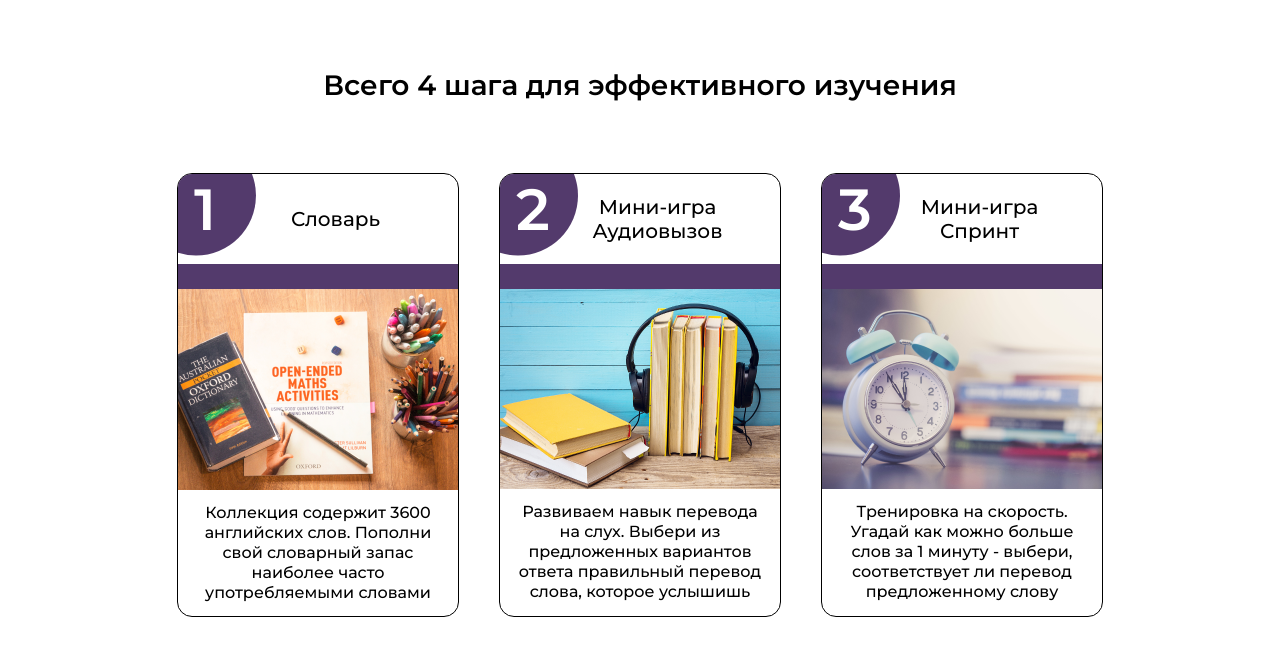
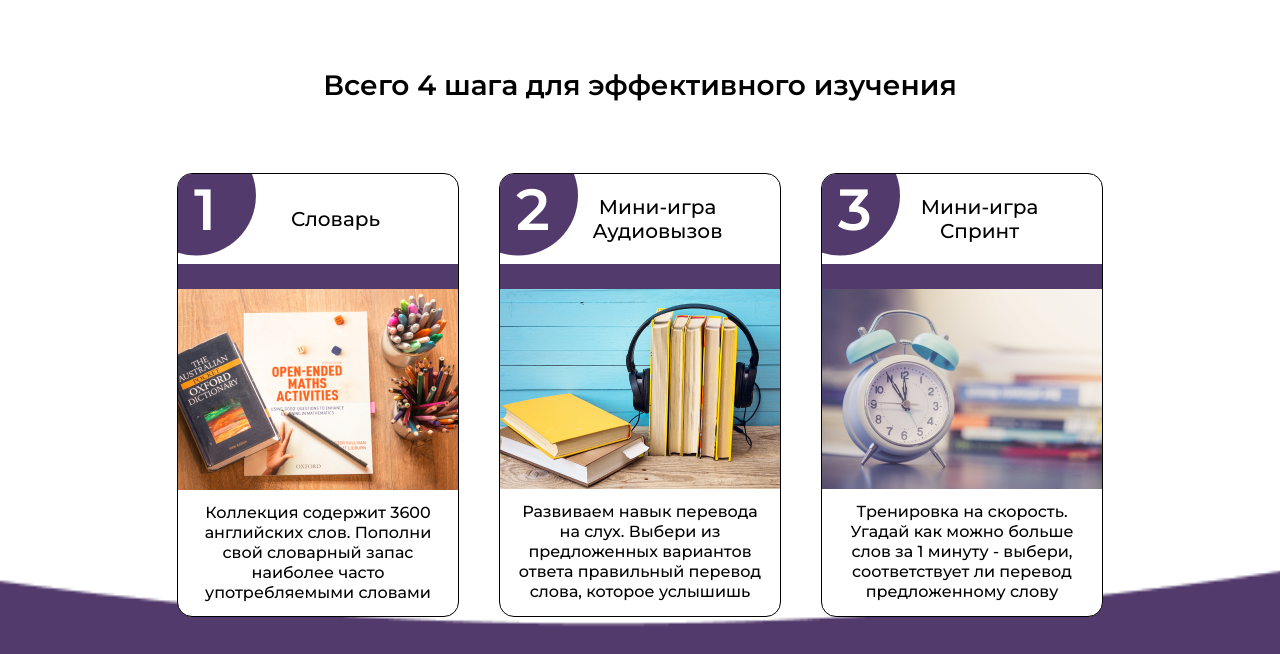
Before and after one commit to atmoranso/rslang, a website built with webpack: page src/index.html in a window 1280 px wide. Shown: the part 747-1401 px from the top of the page. Built offline with nearby package versions, Linux system fonts and the light colour scheme.

Commit message:
refactor: change background position in section team

```diff
--- a/src/sass/pages/_home.scss
+++ b/src/sass/pages/_home.scss
@@ -29,8 +29,8 @@
 }
 
 .about {
-  background: url('../assets/images/bg-about-1.png') no-repeat bottom;
-  background-size: contain;
+  background: url('../assets/images/bg-about-1.png') no-repeat center center;
+  background-size: cover;
   padding-bottom: 140px;
 }
 
@@ -104,7 +104,7 @@
 }
 
 .team {
-  background: url('../assets/images/bg-about-2.png') no-repeat top;
+  background: url('../assets/images/bg-about-2.png') no-repeat center center;
   background-size: cover;
   margin-bottom: 30px;
   padding: 140px 0;
```
